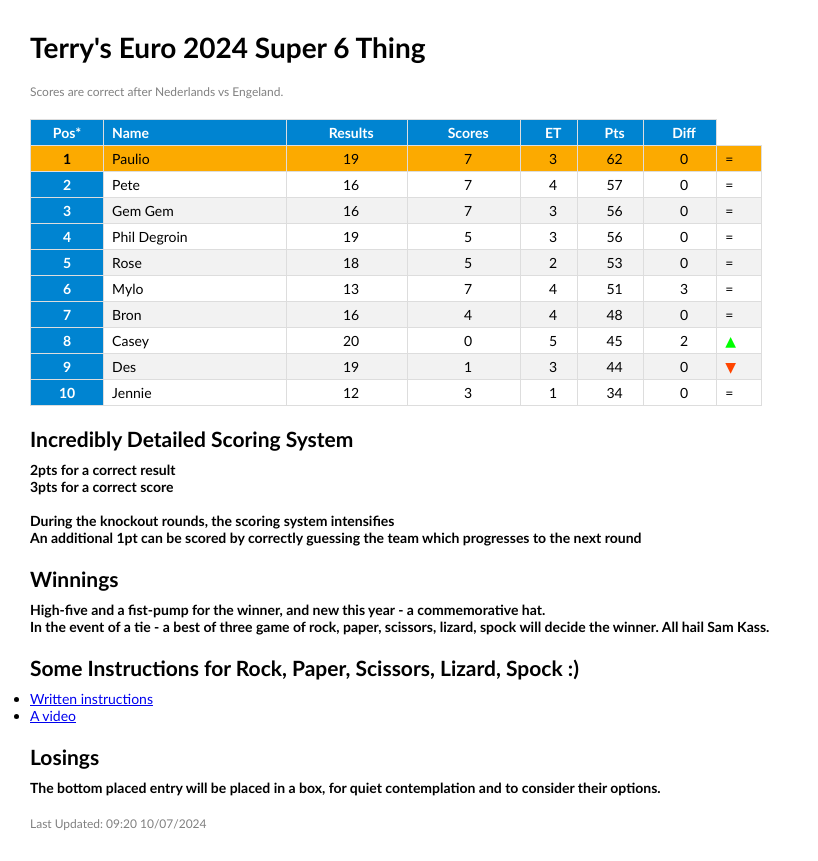
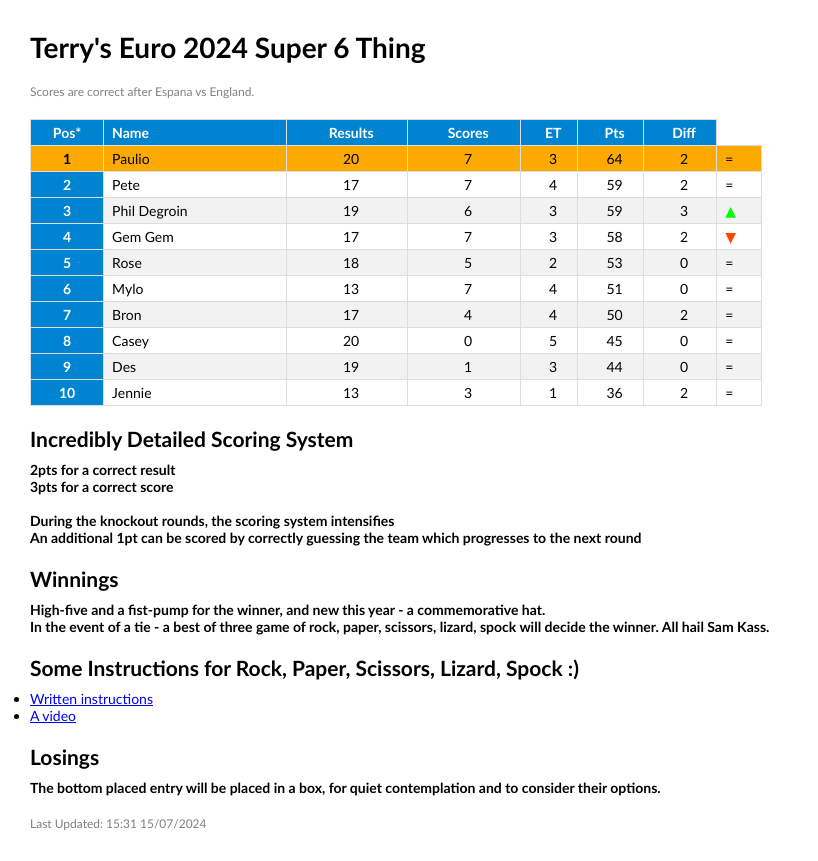
Before and after one commit to paulio84/super6, a plain HTML site: page index.html in a window 1280 px wide. Shown: the whole page, without its empty margins (0-818 px from the left). Drawn offline with Linux system fonts and the light colour scheme.

Commit message:
correct after final

```diff
--- a/index.html
+++ b/index.html
@@ -13,23 +13,23 @@
 <body>
   <h1>Terry's Euro 2024 Super 6 Thing</h1>
 
-  <p class="updated correct">Scores are correct after Nederlands vs Engeland.</p>
+  <p class="updated correct">Scores are correct after Espana vs England.</p>
 
   <table>
     <tr><th>Pos*</th><th>Name</th><th>Results</th><th>Scores</th><th>ET</th><th>Pts</th><th>Diff</th></tr>
 
     <!-- <tr class="champ"> -->
   <!--    Pos         Name                       Results     Scores     ETpts        Pts      Pts Gained              Movement        -->
-	<tr class="champ"> <td>1</td>   <td>Paulio</td>             <td>19</td> <td>7</td> <td>3</td>  <td>62</td> <td>0</td> <td><span class="s">=</span></td>  </tr>
-	<tr> <td>2</td>   <td>Pete</td>               <td>16</td> <td>7</td> <td>4</td>  <td>57</td> <td>0</td> <td><span class="s">=</span></td>  </tr>
-  <tr> <td>3</td>   <td>Gem Gem</td>            <td>16</td> <td>7</td> <td>3</td>  <td>56</td> <td>0</td> <td><span class="s">=</span></td>  </tr>
-	<tr> <td>4</td>   <td>Phil Degroin</td>       <td>19</td> <td>5</td> <td>3</td>  <td>56</td> <td>0</td> <td><span class="s">=</span></td>  </tr>
+	<tr class="champ"> <td>1</td>   <td>Paulio</td>             <td>20</td> <td>7</td> <td>3</td>  <td>64</td> <td>2</td> <td><span class="s">=</span></td>  </tr>
+	<tr> <td>2</td>   <td>Pete</td>               <td>17</td> <td>7</td> <td>4</td>  <td>59</td> <td>2</td> <td><span class="s">=</span></td>  </tr>
+	<tr> <td>3</td>   <td>Phil Degroin</td>       <td>19</td> <td>6</td> <td>3</td>  <td>59</td> <td>3</td> <td><span class="u">▲</span></td>  </tr>
+  <tr> <td>4</td>   <td>Gem Gem</td>            <td>17</td> <td>7</td> <td>3</td>  <td>58</td> <td>2</td> <td><span class="d">▼</span></td>  </tr>
 	<tr> <td>5</td>   <td>Rose</td>               <td>18</td> <td>5</td> <td>2</td>  <td>53</td> <td>0</td> <td><span class="s">=</span></td>  </tr>
-  <tr> <td>6</td>   <td>Mylo</td>               <td>13</td> <td>7</td> <td>4</td>  <td>51</td> <td>3</td> <td><span class="s">=</span></td>  </tr>
-  <tr> <td>7</td>   <td>Bron</td>               <td>16</td> <td>4</td> <td>4</td>  <td>48</td> <td>0</td> <td><span class="s">=</span></td>  </tr>
-  <tr> <td>8</td>   <td>Casey</td>              <td>20</td> <td>0</td> <td>5</td>  <td>45</td> <td>2</td> <td><span class="u">▲</span></td>  </tr>
-  <tr> <td>9</td>   <td>Des</td>                <td>19</td> <td>1</td> <td>3</td>  <td>44</td> <td>0</td> <td><span class="d">▼</span></td>  </tr>
-  <tr> <td>10</td>  <td>Jennie</td>             <td>12</td> <td>3</td> <td>1</td>  <td>34</td> <td>0</td> <td><span class="s">=</span></td>  </tr>
+  <tr> <td>6</td>   <td>Mylo</td>               <td>13</td> <td>7</td> <td>4</td>  <td>51</td> <td>0</td> <td><span class="s">=</span></td>  </tr>
+  <tr> <td>7</td>   <td>Bron</td>               <td>17</td> <td>4</td> <td>4</td>  <td>50</td> <td>2</td> <td><span class="s">=</span></td>  </tr>
+  <tr> <td>8</td>   <td>Casey</td>              <td>20</td> <td>0</td> <td>5</td>  <td>45</td> <td>0</td> <td><span class="s">=</span></td>  </tr>
+  <tr> <td>9</td>   <td>Des</td>                <td>19</td> <td>1</td> <td>3</td>  <td>44</td> <td>0</td> <td><span class="s">=</span></td>  </tr>
+  <tr> <td>10</td>  <td>Jennie</td>             <td>13</td> <td>3</td> <td>1</td>  <td>36</td> <td>2</td> <td><span class="s">=</span></td>  </tr>
 
   <!-- UP ▲ -->
   <!-- DOWN ▼ -->
@@ -58,7 +58,7 @@
   <h2>Losings</h2>
   <h4>The bottom placed entry will be placed in a box, for quiet contemplation and to consider their options.</h4>
 
-  <p class="updated">Last Updated: 09:20 10/07/2024</p>
+  <p class="updated">Last Updated: 15:31 15/07/2024</p>
 </body>
 
 </html>
```
